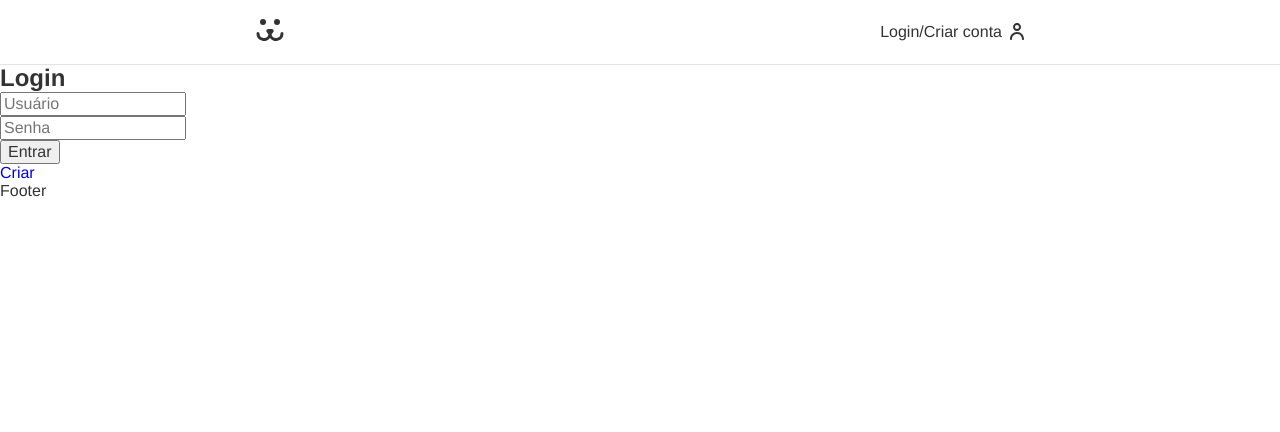
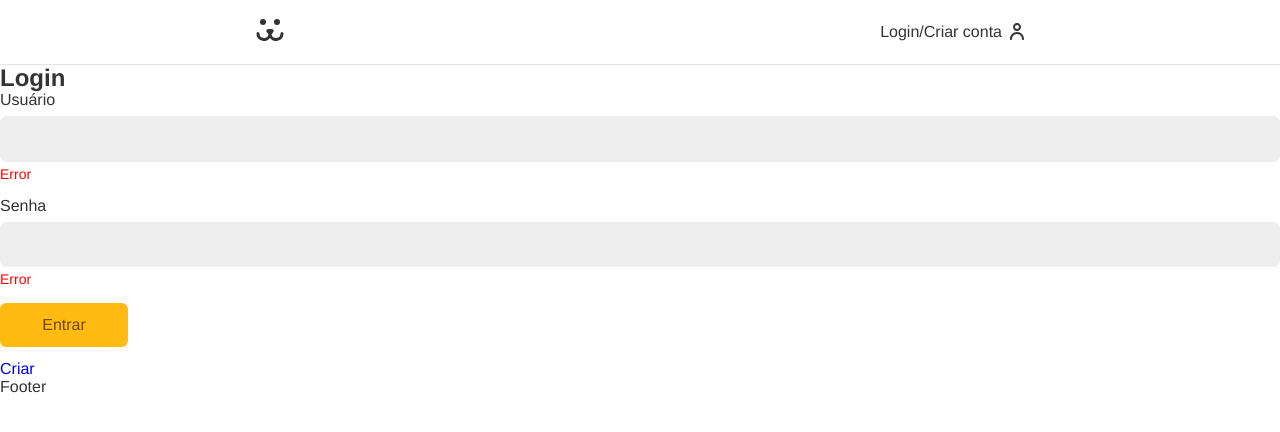
Before and after one commit to thiagoleet/dogs-origamid-react, a React (Vite) app: page /login in a window 1280 px wide. Shown: the top 432 px of the page. Built offline with nearby package versions, Linux system fonts and the light colour scheme.

Commit message:
Customizing form fields

```diff
--- /dev/null
+++ b/src/components/UI/Form/Button.jsx
@@ -0,0 +1,27 @@
+import React from "react";
+import styled from "styled-components";
+
+const Button = styled.button`
+  background: #fb1;
+  border-radius: 0.4rem;
+  border: none;
+  box-sizing: border-box;
+  color: #764701;
+  min-width: 8rem;
+  cursor: pointer;
+  font-family: var(--type-first);
+  font-size: 1rem;
+  padding: 0.8rem 1.2rem;
+  transition: 0.1s;
+  &:hover,
+  &:focus {
+    outline: none;
+    box-shadow: 0 0 0 3px #fea, 0 0 0 4px #fb1;
+  }
+  &:disabled {
+    opacity: 0.5;
+    cursor: wait;
+  }
+`;
+
+export default Button;
--- /dev/null
+++ b/src/components/UI/Form/Input.jsx
@@ -0,0 +1,22 @@
+import React from "react";
+import styled from "styled-components";
+
+const Input = styled.input`
+  border: 1px solid #eee;
+  display: block;
+  width: 100%;
+  font-size: 1rem;
+  padding: 0.8rem;
+  border-radius: 0.4rem;
+  background-color: #eee;
+  transition: 0.2s;
+  &:focus,
+  &:hover {
+    outline: none;
+    border-color: #fb1;
+    background-color: white;
+    box-shadow: 0 0 0 3px #fea;
+  }
+`;
+
+export default Input;
--- /dev/null
+++ b/src/components/UI/Form/InputField.jsx
@@ -0,0 +1,25 @@
+import React from "react";
+import Input from "./Input";
+import Label from "./Label";
+
+import styles from "./InputField.module.css";
+
+const InputField = ({ label, type, name, onChange }) => {
+  return (
+    <div className={styles.wrapper}>
+      <Label className={styles.label} htmlFor={name}>
+        {label}
+      </Label>
+      <Input
+        className={styles.input}
+        type={type}
+        id={name}
+        name={name}
+        onChange={onChange}
+      />
+      <p className={styles.erro}>Error</p>
+    </div>
+  );
+};
+
+export default InputField;
--- /dev/null
+++ b/src/components/UI/Form/InputField.module.css
@@ -0,0 +1,9 @@
+.wrapper {
+  margin-bottom: 1rem;
+}
+
+.erro {
+  color: #ff0000;
+  font-size: 0.875rem;
+  margin-top: 0.25rem;
+}
--- /dev/null
+++ b/src/components/UI/Form/Label.jsx
@@ -0,0 +1,11 @@
+import React from "react";
+import styled from "styled-components";
+
+const Label = styled.label`
+  display: block;
+  font-size: 1rem;
+  line-height: 1;
+  padding-bottom: 0.5rem;
+`;
+
+export default Label;
--- a/src/pages/Login/LoginForm.jsx
+++ b/src/pages/Login/LoginForm.jsx
@@ -1,6 +1,9 @@
 import React from "react";
 import { Link } from "react-router-dom";
 import api from "../../util/api";
+
+import Button from "../../components/UI/Form/Button";
+import InputField from "../../components/UI/Form/InputField";
 
 const LoginForm = () => {
   const [username, setUsername] = React.useState("");
@@ -24,20 +27,28 @@ const LoginForm = () => {
     <section>
       <h1>Login</h1>
       <form onSubmit={handleSubmit}>
-        <input
+        <InputField
           type="text"
           value={username}
           onChange={({ target }) => setUsername(target.value)}
           placeholder="Usuário"
+          label="Usuário"
+          name="username"
         />
-        <input
+        <InputField
           type="password"
           value={password}
           onChange={({ target }) => setPassword(target.value)}
           placeholder="Senha"
+          label="Senha"
+          name="password"
         />
-        <button>Entrar</button>
+        <Button>Entrar</Button>
       </form>
+      <div>
+        <pre>{username}</pre>
+        <pre>{password}</pre>
+      </div>
       <Link to="criar">Criar</Link>
     </section>
   );
```
